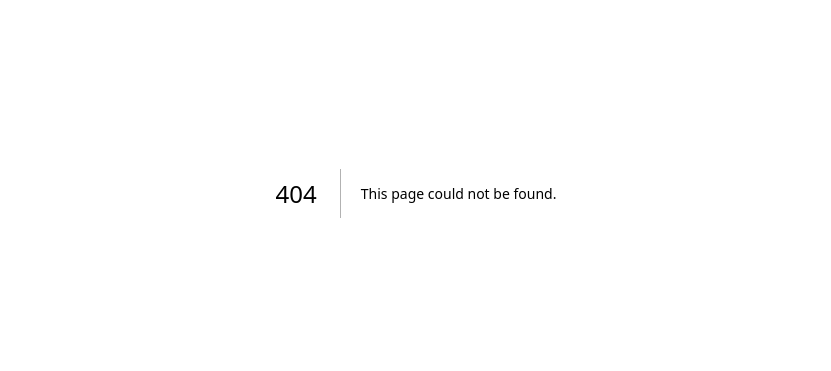
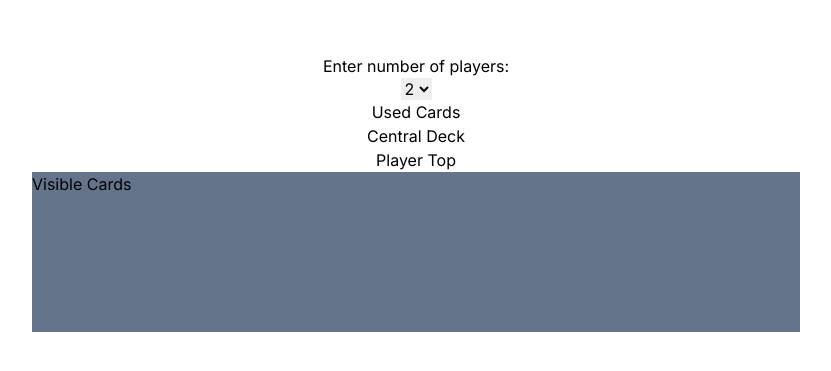
Before and after one commit to SatpalSinghHere/uno-game-project, a Next.js app: page /game in a window 1280 px wide. Before the commit this address had no page. Shown: the part 207-578 px from the top of the page, without its empty margins (224-1055 px from the left). Built offline with nearby package versions, Linux system fonts and the light colour scheme.

Commit message:
basic components added

```diff
--- /dev/null
+++ b/src/app/game/page.tsx
@@ -0,0 +1,45 @@
+"use client"
+import CentralDeck from '@/components/CentralDeck'
+import PlayerLeft from '@/components/PlayerLeft';
+import PlayerRight from '@/components/PlayerRight';
+import PlayerTop from '@/components/PlayerTop';
+import UsedCards from '@/components/UsedCards'
+import VisibleCards from '@/components/VisibleCards'
+import React, { ChangeEvent, useState } from 'react'
+
+const page = () => {
+    const [players, setPlayers] = useState(2);
+
+    const handlePlayerChange = (e: ChangeEvent<HTMLSelectElement>) => {
+        setPlayers(parseInt(e.target.value));
+      };
+  return (
+    <div className="flex flex-col justify-center w-full h-full items-center">
+      <label htmlFor="players">Enter number of players:</label>
+      <select onChange={handlePlayerChange} value={players}>
+        <option value="2">2</option>
+        <option value="3">3</option>
+        <option value="4">4</option>
+      </select>
+      <UsedCards />
+      <CentralDeck />
+      {players === 2 && <PlayerTop />}
+      {players === 3 && (
+          <>
+          <PlayerLeft />
+          <PlayerRight />
+        </>
+      )}
+      {players === 4 && (
+        <>
+          <PlayerLeft />
+          <PlayerRight />
+          <PlayerTop />
+        </>
+      )}
+      <VisibleCards />
+    </div>
+  )
+}
+
+export default page
--- a/src/app/globals.css
+++ b/src/app/globals.css
@@ -2,7 +2,15 @@
 @tailwind components;
 @tailwind utilities;
 
-:root {
+body{
+  position:absolute;
+  top:0;
+  right:0;
+  bottom:0;
+  left:0;
+}
+
+/* :root {
   --foreground-rgb: 0, 0, 0;
   --background-start-rgb: 214, 219, 220;
   --background-end-rgb: 255, 255, 255;
@@ -30,4 +38,4 @@ body {
   .text-balance {
     text-wrap: balance;
   }
-}
+} */
--- a/src/app/page.tsx
+++ b/src/app/page.tsx
@@ -1,113 +1,9 @@
-import Image from "next/image";
+import VisibleCards from "@/components/VisibleCards";
 
 export default function Home() {
   return (
-    <main className="flex min-h-screen flex-col items-center justify-between p-24">
-      <div className="z-10 w-full max-w-5xl items-center justify-between font-mono text-sm lg:flex">
-        <p className="fixed left-0 top-0 flex w-full justify-center border-b border-gray-300 bg-gradient-to-b from-zinc-200 pb-6 pt-8 backdrop-blur-2xl dark:border-neutral-800 dark:bg-zinc-800/30 dark:from-inherit lg:static lg:w-auto  lg:rounded-xl lg:border lg:bg-gray-200 lg:p-4 lg:dark:bg-zinc-800/30">
-          Get started by editing&nbsp;
-          <code className="font-mono font-bold">src/app/page.tsx</code>
-        </p>
-        <div className="fixed bottom-0 left-0 flex h-48 w-full items-end justify-center bg-gradient-to-t from-white via-white dark:from-black dark:via-black lg:static lg:size-auto lg:bg-none">
-          <a
-            className="pointer-events-none flex place-items-center gap-2 p-8 lg:pointer-events-auto lg:p-0"
-            href="https://vercel.com?utm_source=create-next-app&utm_medium=appdir-template&utm_campaign=create-next-app"
-            target="_blank"
-            rel="noopener noreferrer"
-          >
-            By{" "}
-            <Image
-              src="/vercel.svg"
-              alt="Vercel Logo"
-              className="dark:invert"
-              width={100}
-              height={24}
-              priority
-            />
-          </a>
-        </div>
-      </div>
-
-      <div className="relative z-[-1] flex place-items-center before:absolute before:h-[300px] before:w-full before:-translate-x-1/2 before:rounded-full before:bg-gradient-radial before:from-white before:to-transparent before:blur-2xl before:content-[''] after:absolute after:-z-20 after:h-[180px] after:w-full after:translate-x-1/3 after:bg-gradient-conic after:from-sky-200 after:via-blue-200 after:blur-2xl after:content-[''] before:dark:bg-gradient-to-br before:dark:from-transparent before:dark:to-blue-700 before:dark:opacity-10 after:dark:from-sky-900 after:dark:via-[#0141ff] after:dark:opacity-40 sm:before:w-[480px] sm:after:w-[240px] before:lg:h-[360px]">
-        <Image
-          className="relative dark:drop-shadow-[0_0_0.3rem_#ffffff70] dark:invert"
-          src="/next.svg"
-          alt="Next.js Logo"
-          width={180}
-          height={37}
-          priority
-        />
-      </div>
-
-      <div className="mb-32 grid text-center lg:mb-0 lg:w-full lg:max-w-5xl lg:grid-cols-4 lg:text-left">
-        <a
-          href="https://nextjs.org/docs?utm_source=create-next-app&utm_medium=appdir-template&utm_campaign=create-next-app"
-          className="group rounded-lg border border-transparent px-5 py-4 transition-colors hover:border-gray-300 hover:bg-gray-100 hover:dark:border-neutral-700 hover:dark:bg-neutral-800/30"
-          target="_blank"
-          rel="noopener noreferrer"
-        >
-          <h2 className="mb-3 text-2xl font-semibold">
-            Docs{" "}
-            <span className="inline-block transition-transform group-hover:translate-x-1 motion-reduce:transform-none">
-              -&gt;
-            </span>
-          </h2>
-          <p className="m-0 max-w-[30ch] text-sm opacity-50">
-            Find in-depth information about Next.js features and API.
-          </p>
-        </a>
-
-        <a
-          href="https://nextjs.org/learn?utm_source=create-next-app&utm_medium=appdir-template-tw&utm_campaign=create-next-app"
-          className="group rounded-lg border border-transparent px-5 py-4 transition-colors hover:border-gray-300 hover:bg-gray-100 hover:dark:border-neutral-700 hover:dark:bg-neutral-800/30"
-          target="_blank"
-          rel="noopener noreferrer"
-        >
-          <h2 className="mb-3 text-2xl font-semibold">
-            Learn{" "}
-            <span className="inline-block transition-transform group-hover:translate-x-1 motion-reduce:transform-none">
-              -&gt;
-            </span>
-          </h2>
-          <p className="m-0 max-w-[30ch] text-sm opacity-50">
-            Learn about Next.js in an interactive course with&nbsp;quizzes!
-          </p>
-        </a>
-
-        <a
-          href="https://vercel.com/templates?framework=next.js&utm_source=create-next-app&utm_medium=appdir-template&utm_campaign=create-next-app"
-          className="group rounded-lg border border-transparent px-5 py-4 transition-colors hover:border-gray-300 hover:bg-gray-100 hover:dark:border-neutral-700 hover:dark:bg-neutral-800/30"
-          target="_blank"
-          rel="noopener noreferrer"
-        >
-          <h2 className="mb-3 text-2xl font-semibold">
-            Templates{" "}
-            <span className="inline-block transition-transform group-hover:translate-x-1 motion-reduce:transform-none">
-              -&gt;
-            </span>
-          </h2>
-          <p className="m-0 max-w-[30ch] text-sm opacity-50">
-            Explore starter templates for Next.js.
-          </p>
-        </a>
-
-        <a
-          href="https://vercel.com/new?utm_source=create-next-app&utm_medium=appdir-template&utm_campaign=create-next-app"
-          className="group rounded-lg border border-transparent px-5 py-4 transition-colors hover:border-gray-300 hover:bg-gray-100 hover:dark:border-neutral-700 hover:dark:bg-neutral-800/30"
-          target="_blank"
-          rel="noopener noreferrer"
-        >
-          <h2 className="mb-3 text-2xl font-semibold">
-            Deploy{" "}
-            <span className="inline-block transition-transform group-hover:translate-x-1 motion-reduce:transform-none">
-              -&gt;
-            </span>
-          </h2>
-          <p className="m-0 max-w-[30ch] text-balance text-sm opacity-50">
-            Instantly deploy your Next.js site to a shareable URL with Vercel.
-          </p>
-        </a>
-      </div>
-    </main>
+    <div>
+      HOME PAGE
+    </div>
   );
 }
--- /dev/null
+++ b/src/components/CentralDeck.tsx
@@ -0,0 +1,11 @@
+import React from 'react'
+
+const CentralDeck = () => {
+  return (
+    <div>
+      Central Deck
+    </div>
+  )
+}
+
+export default CentralDeck
--- /dev/null
+++ b/src/components/PlayerLeft.tsx
@@ -0,0 +1,11 @@
+import React from 'react'
+
+const PlayerLeft = () => {
+  return (
+    <div>
+      Player Left
+    </div>
+  )
+}
+
+export default PlayerLeft
--- /dev/null
+++ b/src/components/PlayerRight.tsx
@@ -0,0 +1,11 @@
+import React from 'react'
+
+const PlayerRight = () => {
+  return (
+    <div>
+      Player Right
+    </div>
+  )
+}
+
+export default PlayerRight
--- /dev/null
+++ b/src/components/PlayerTop.tsx
@@ -0,0 +1,11 @@
+import React from 'react'
+
+const PlayerTop = () => {
+  return (
+    <div>
+      Player Top
+    </div>
+  )
+}
+
+export default PlayerTop
--- /dev/null
+++ b/src/components/UsedCards.tsx
@@ -0,0 +1,11 @@
+import React from 'react'
+
+const UsedCards = () => {
+  return (
+    <div>
+      Used Cards
+    </div>
+  )
+}
+
+export default UsedCards
--- /dev/null
+++ b/src/components/VisibleCards.tsx
@@ -0,0 +1,11 @@
+import React from 'react'
+
+const VisibleCards = () => {
+  return (
+    <div className='bg-slate-500 w-3/5 h-1/5'>
+      Visible Cards
+    </div>
+  )
+}
+
+export default VisibleCards
```
